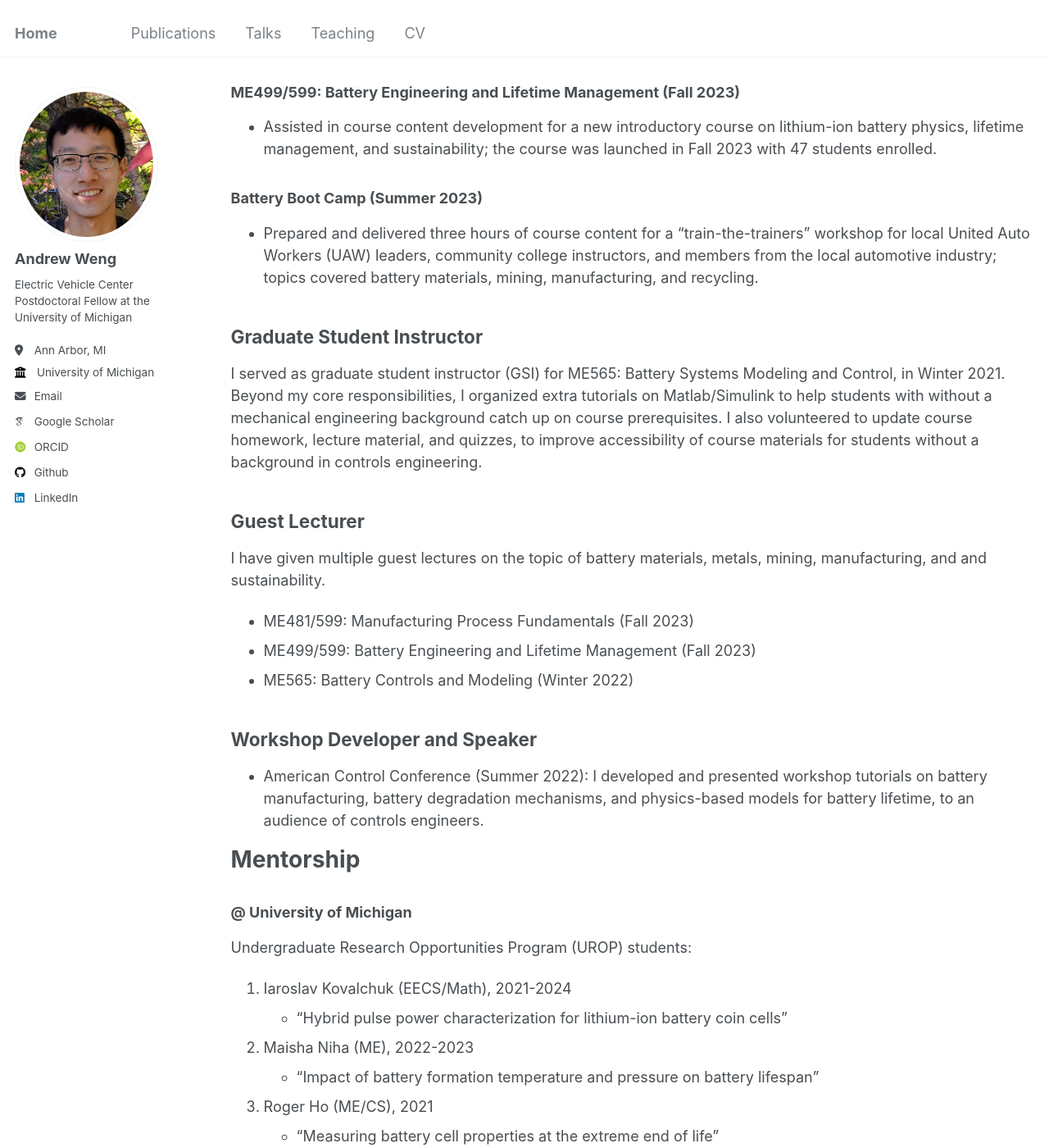
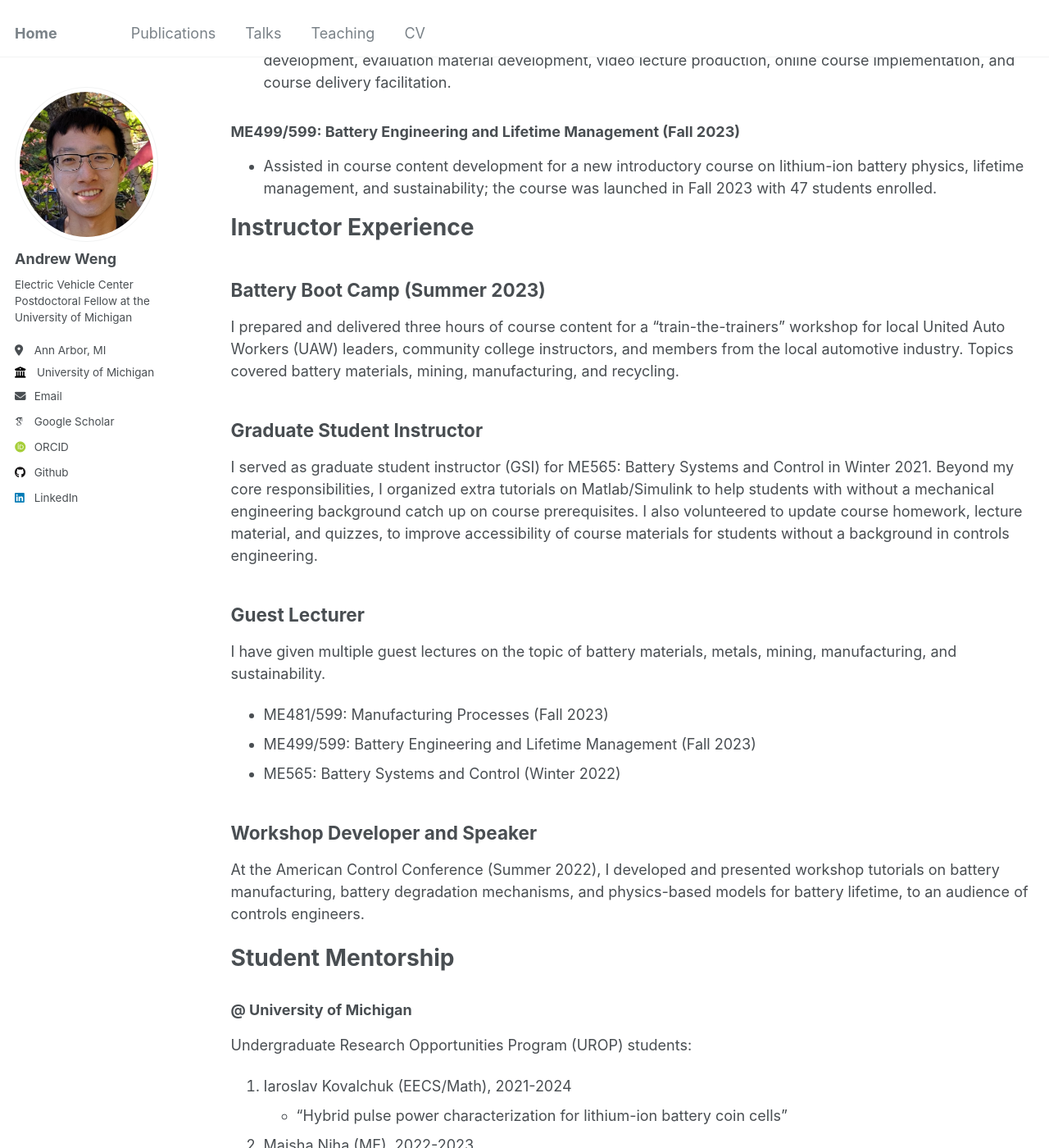
Before and after one commit to wengandrew/wengandrew.github.io, a Jekyll site: the page built from _pages/teaching.md, in a window 1280 px wide and 1400 px high, scrolled down 351 px. Shown: the whole window at 82% size. Built offline with Jekyll 4.4.1, drawn with Linux system fonts in a browser that asks for light colours; some web fonts are replaced; some of the changed text lies outside the part shown.

Commit message:
Update teaching

```diff
--- a/_includes/archive-single.html
+++ b/_includes/archive-single.html
@@ -63,7 +63,6 @@
     <!-- Image -->
     {% if post.image and site.read_more != 'enabled' %}
     <img src="{{ post.image }}" alt="Figure Excerpt" style="max-width:600px;width:100%">
-
     {% endif %}
 
 
--- a/_pages/teaching.md
+++ b/_pages/teaching.md
@@ -7,37 +7,34 @@ author_profile: true
 
 {% include base_path %}
 
+# Coursework Development
+
 I am actively developing university-level coursework on the topics of battery engineering and battery manufacturing process fundamentals. I have also served as a Graduate Student Instructor (GSI), guest lecturer, and workshop developer at multiple venues over the past four years.
 
 ### Battery Manufacturing Online Short Course (**Fall 2024**)
-
 - Leading course content development to realize a 6-week intensive course in battery manufacturing process fundamentals; responsibilities include syllabus conceptualization, learner profile interviews, course content development, evaluation material development, video lecture production, online course implementation, and course delivery facilitation.
 
 ### ME499/599: Battery Engineering and Lifetime Management (**Fall 2023**)
-
 - Assisted in course content development for a new introductory course on lithium-ion battery physics, lifetime management, and sustainability; the course was launched in Fall 2023 with 47 students enrolled.
 
-### Battery Boot Camp (**Summer 2023**)
+# Instructor Experience
 
-- Prepared and delivered three hours of course content for a "train-the-trainers" workshop for local United Auto Workers (UAW) leaders, community college instructors, and members from the local automotive industry; topics covered battery materials, mining, manufacturing, and recycling.
+## Battery Boot Camp (**Summer 2023**)
+I prepared and delivered three hours of course content for a "train-the-trainers" workshop for local United Auto Workers (UAW) leaders, community college instructors, and members from the local automotive industry. Topics covered battery materials, mining, manufacturing, and recycling.
 
 ## Graduate Student Instructor
-
-I served as graduate student instructor (GSI) for ME565: Battery Systems Modeling and Control, in Winter 2021. Beyond my core responsibilities, I organized extra tutorials on Matlab/Simulink to help students with without a mechanical engineering background catch up on course prerequisites. I also volunteered to update course homework, lecture material, and quizzes, to improve accessibility of course materials for students without a background in controls engineering.
+I served as graduate student instructor (GSI) for ME565: Battery Systems and Control in Winter 2021. Beyond my core responsibilities, I organized extra tutorials on Matlab/Simulink to help students with without a mechanical engineering background catch up on course prerequisites. I also volunteered to update course homework, lecture material, and quizzes, to improve accessibility of course materials for students without a background in controls engineering.
 
 ## Guest Lecturer
-
-I have given multiple guest lectures on the topic of battery materials, metals, mining, manufacturing, and and sustainability.
-
-- ME481/599: Manufacturing Process Fundamentals (Fall 2023)
+I have given multiple guest lectures on the topic of battery materials, metals, mining, manufacturing, and sustainability.
+- ME481/599: Manufacturing Processes (Fall 2023)
 - ME499/599: Battery Engineering and Lifetime Management (Fall 2023)
-- ME565: Battery Controls and Modeling (Winter 2022)
+- ME565: Battery Systems and Control (Winter 2022)
 
 ## Workshop Developer and Speaker
+At the American Control Conference (Summer 2022), I developed and presented workshop tutorials on battery manufacturing, battery degradation mechanisms, and physics-based models for battery lifetime, to an audience of controls engineers.
 
-- American Control Conference (Summer 2022): I developed and presented workshop tutorials on battery manufacturing, battery degradation mechanisms, and physics-based models for battery lifetime, to an audience of controls engineers.
-
-# Mentorship
+# Student Mentorship
 
 ### @ University of Michigan
 
```
